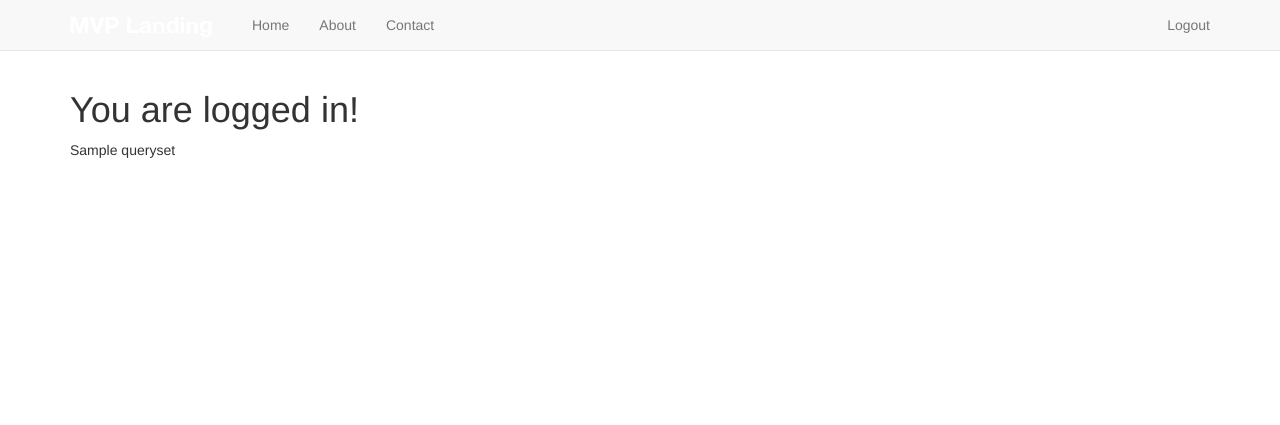
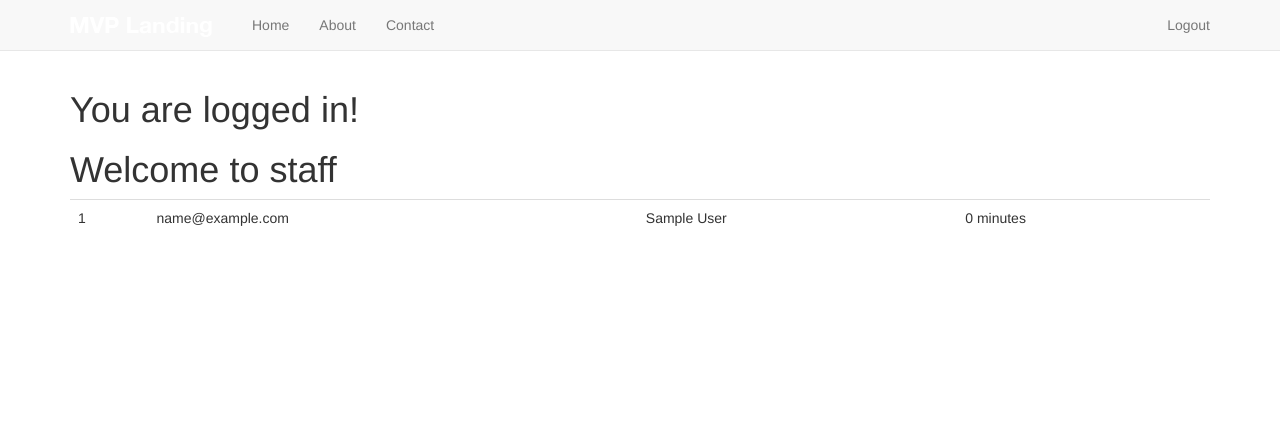
Before and after one commit to shaileshkumarcs/trydjango18, a Django app: template templates/home.html in a window 1280 px wide. Shown: the top 425 px of the page. Run offline with Django 3.2, Linux system fonts and the light colour scheme; a user stored in the database is signed in; tables that the repository leaves empty hold one stand-in row (values such as "Sample post"); the template is opened without the code that fills it: values that come from a table or form of the project are taken from there, most other values are stand-ins (such as "Sample title", 1, 10 or a date in 2020); some libraries are stand-ins or nearby versions.

Commit message:
course completed now

```diff
--- a/templates/home.html
+++ b/templates/home.html
@@ -40,7 +40,19 @@
 {% if request.user.is_authenticated %}
 <h1>You are logged in!</h1>
 
-{{ queryset }}
+    {% if queryset %}
+    <h1>Welcome to staff</h1>
+    <table class="table">
+    {% for listdata in queryset %}
+        <tr>
+            <td>{{ forloop.counter }}</td>
+            <td>{{ listdata }}</td>
+            <td> {{ listdata.full_name }}</td>
+            <td>{{ listdata.timestamp|timesince }}</td>
+        </tr>
+    {% endfor  %}
+    </table>
+    {% endif %}
 
 {% else %}
 <div class="row">
```
Also changed, not shown: newsletters/views.py (+7 -3 lines).
